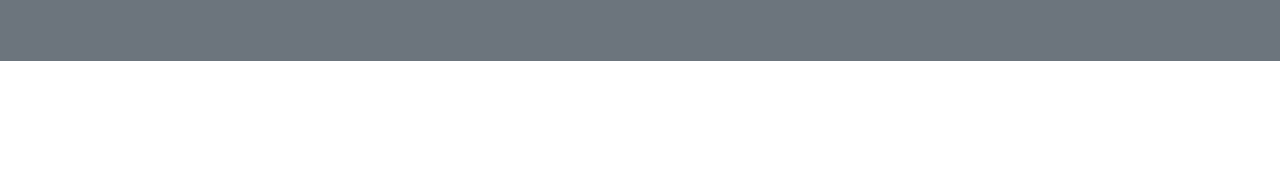
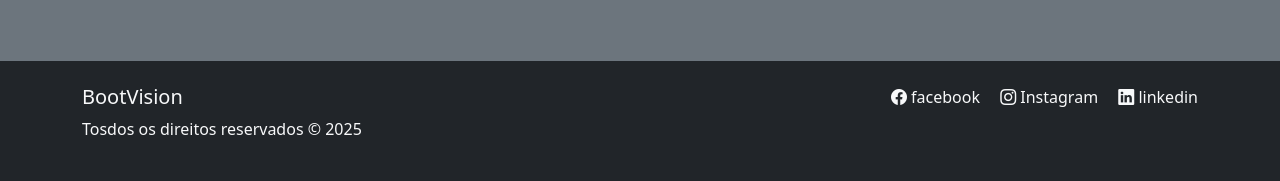
Before and after one commit to JoaoVitorSouza08/BootVision, a plain HTML site: page index.html in a window 1280 px wide. Shown: the part 2710-2891 px from the top of the page. Before the commit the page ends 2771 px from the top, so only its background shows below. Drawn offline with nearby package versions, Linux system fonts and the light colour scheme.

Commit message:
feat: adiciona footer na pagina inicial

```diff
--- a/index.html
+++ b/index.html
@@ -7,6 +7,8 @@
     <link href="https://cdn.jsdelivr.net/npm/bootstrap@5.0.2/dist/css/bootstrap.min.css" rel="stylesheet" integrity="sha384-EVSTQN3/azprG1Anm3QDgpJLIm9Nao0Yz1ztcQTwFspd3yD65VohhpuuCOmLASjC" crossorigin="anonymous">
     <script src="https://cdn.jsdelivr.net/npm/bootstrap@5.0.2/dist/js/bootstrap.bundle.min.js" integrity="sha384-MrcW6ZMFYlzcLA8Nl+NtUVF0sA7MsXsP1UyJoMp4YLEuNSfAP+JcXn/tWtIaxVXM" crossorigin="anonymous"></script>
     <link rel="stylesheet" href="./styles/home.css">
+    <!-- Option 1: Include in HTML -->
+<link rel="stylesheet" href="https://cdn.jsdelivr.net/npm/bootstrap-icons@1.10.5/font/bootstrap-icons.css">
 </head>
 <body>
     <!-- Header-->
@@ -169,5 +171,29 @@
     </section>
     <!--fim sectino Depoimentos-->
 
+    <!--footer-->
+    <footer class="bg-dark text-light py-4">
+      <div class="container">
+        <div class="row">
+          <div class="col-md-6">
+            <h5>BootVision</h5>
+            <p>Tosdos os direitos reservados &copy; 2025</p>
+          </div>
+          <div class="col-md-6 text-md-end mt-3 mt-md-0 ">
+            <a href="" class="text-light text-decoration-none me-3">
+              <i class="bi bi-facebook "></i> facebook
+            </a>
+              <a href="" class="text-light text-decoration-none me-3 ">
+                <i class="bi bi-instagram "></i> Instagram
+              </a>
+                <a href="" class="text-light text-decoration-none">
+                  <i class="bi bi-linkedin "></i> linkedin
+                </a>
+          </div>
+        </div>
+      </div>
+    </footer>
+    <!--fim footer-->
+
 </body>
 </html>
```
